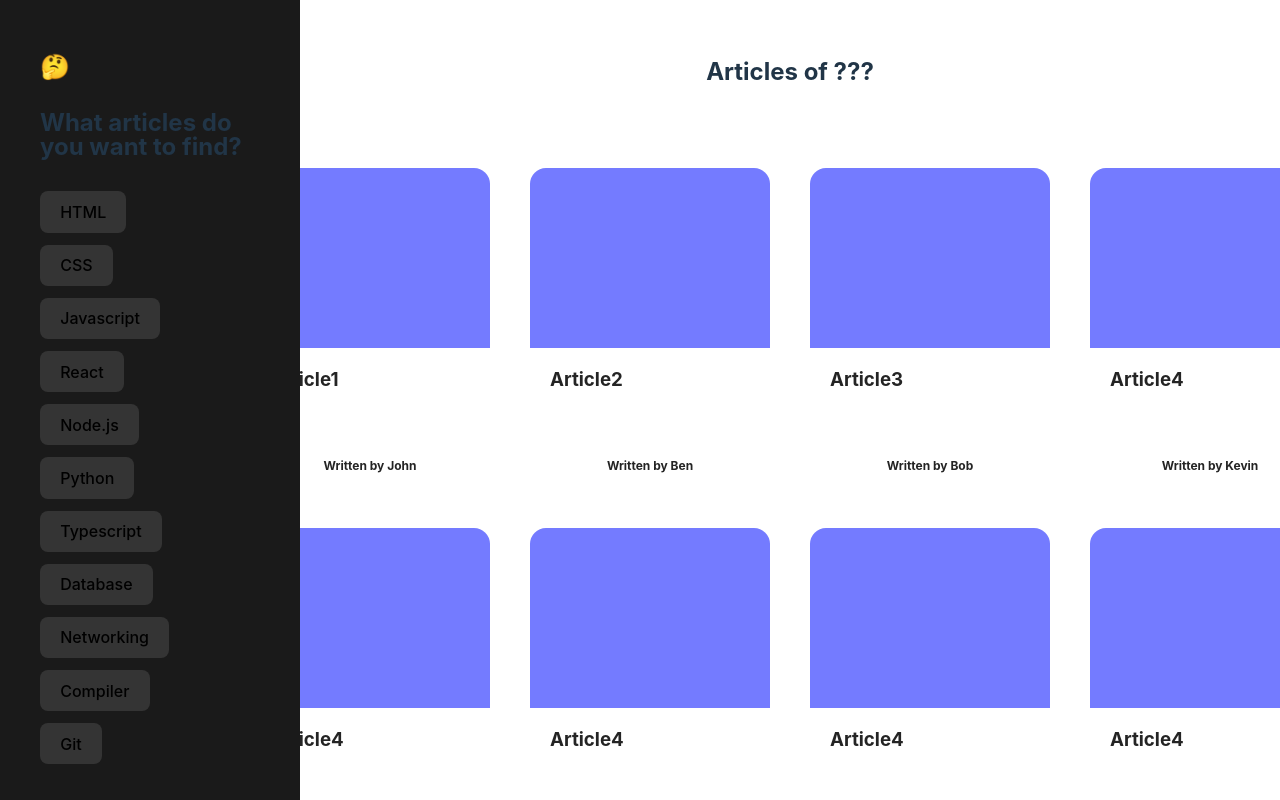
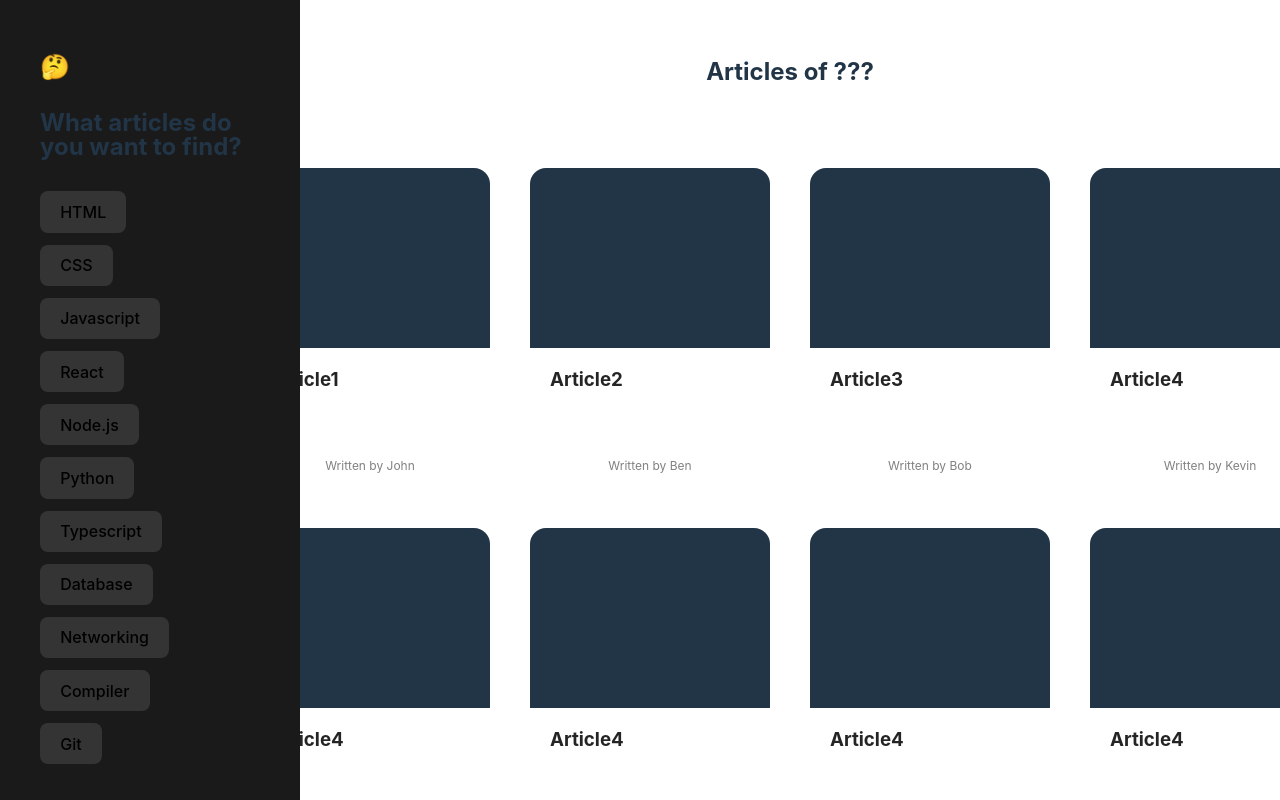
Before and after one commit to sleeep23/DevTagBot, a React (Vite) app in the folder client/: page / in a window 1280 px wide. Built offline with nearby package versions, Linux system fonts and the light colour scheme.

Commit message:
:lipstick: UI minimal changes

```diff
--- a/client/src/Components/Articles/Cards/Card.tsx
+++ b/client/src/Components/Articles/Cards/Card.tsx
@@ -12,7 +12,7 @@ const CardWrapper = styled.div`
   width: 100%;
   height: 320px;
   border-radius: 16px;
-  background-color: white;
+  background-color: unset;
   color: #242424;
   &:hover {
     transform: scale(1.05);
@@ -24,12 +24,14 @@ const CardImgWrapper = styled.div`
   box-sizing: border-box;
   width: 100%;
   height: 180px;
-  background-color: #747bff;
+  background-color: #213547;
   border-radius: 16px 16px 0 0;
 `;
 
 const CardContentWrapper = styled.div`
   box-sizing: border-box;
+  background-color: white;
+  border-radius: 0 0 16px 16px;
   height: 140px;
   padding: 10px;
   display: flex;
@@ -48,10 +50,10 @@ function Card({ title, author }: ContentProps) {
           style={{
             padding: "0px",
             margin: "0px",
-            fontWeight: "bold",
             fontSize: "12px",
             width: "100%",
             textAlign: "center",
+            color: "gray",
           }}
         >
           Written by {author}
```
